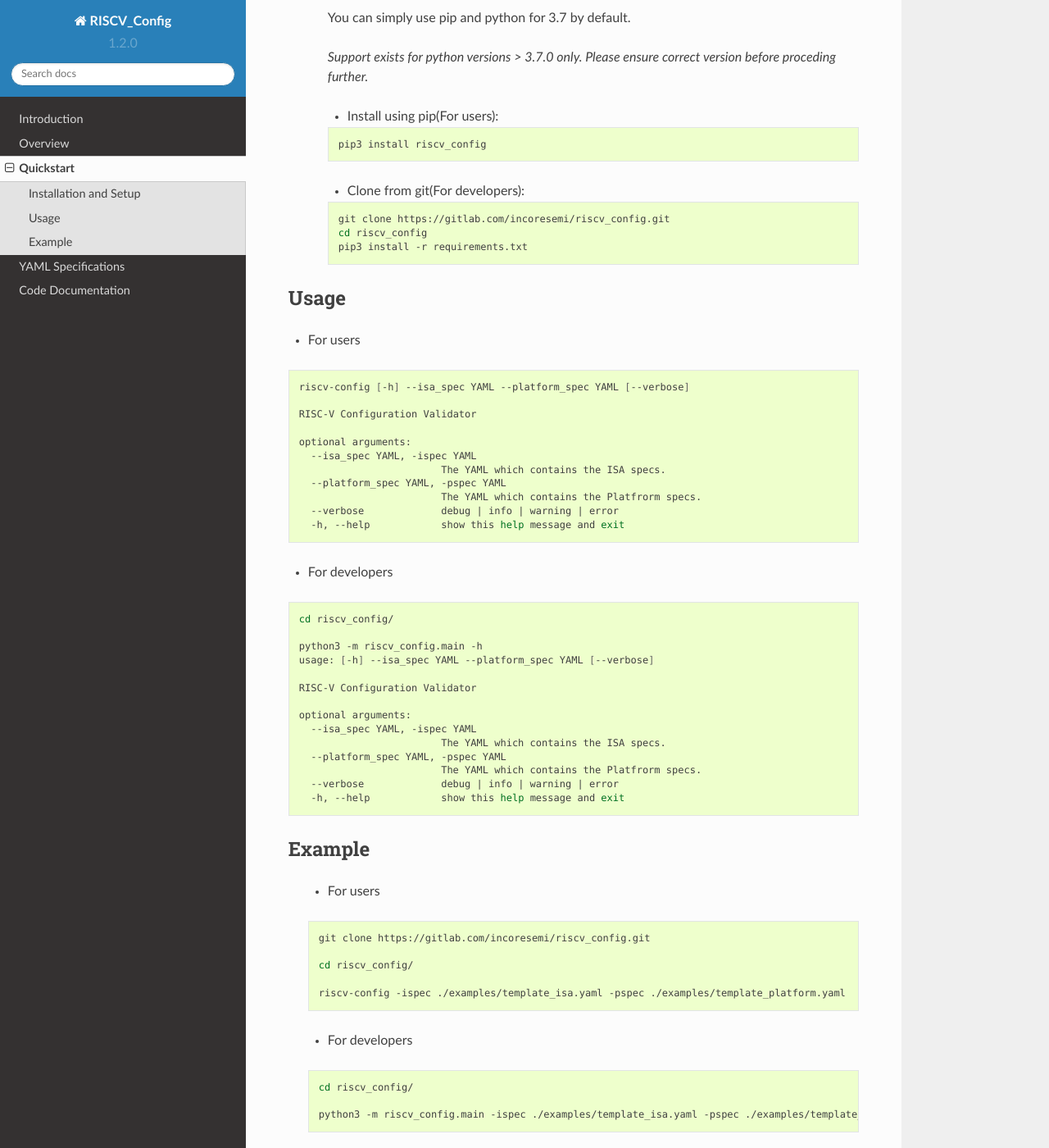
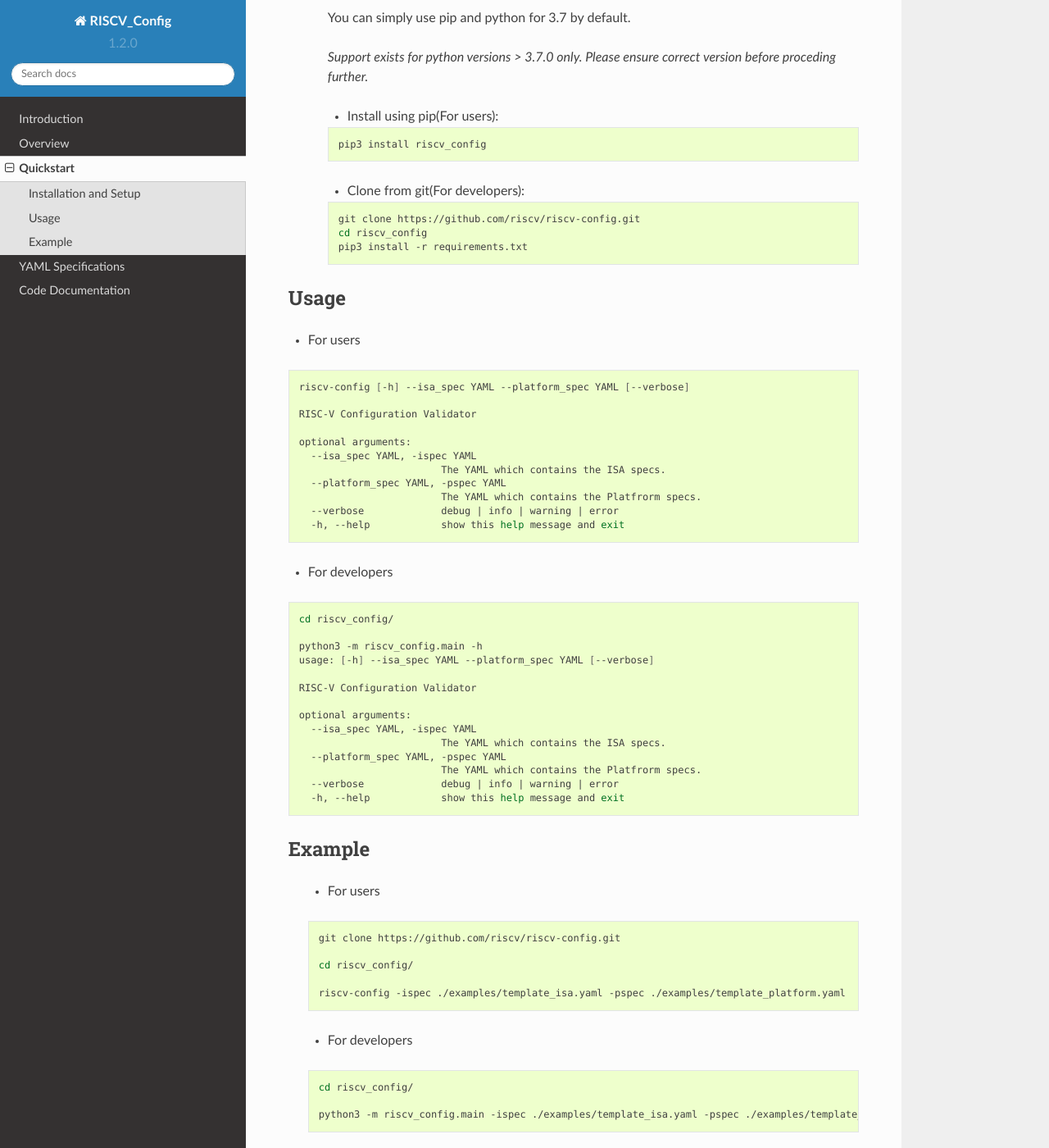
Before and after one commit to riscv-software-src/riscv-config, a Sphinx documentation site: the page built from docs/source/quickstart.rst, in a window 1280 px wide and 1400 px high, scrolled down 584 px. Shown: the whole window at 82% size. Built offline with Sphinx 7.4.7 and the Read the Docs theme 2.0.0, drawn with Linux system fonts in a browser that asks for light colours; some of the changed lines change nothing that is shown.

Commit message:
Link update in docs.

```diff
--- a/docs/source/quickstart.rst
+++ b/docs/source/quickstart.rst
@@ -36,7 +36,7 @@ Installation and Setup
 
     .. code-block:: bash
 
-        git clone https://gitlab.com/incoresemi/riscv_config.git
+        git clone https://github.com/riscv/riscv-config.git
         cd riscv_config
         pip3 install -r requirements.txt
 
@@ -89,7 +89,7 @@ Example
 
     .. code-block:: bash
 
-        git clone https://gitlab.com/incoresemi/riscv_config.git
+        git clone https://github.com/riscv/riscv-config.git
 
         cd riscv_config/
 
```
